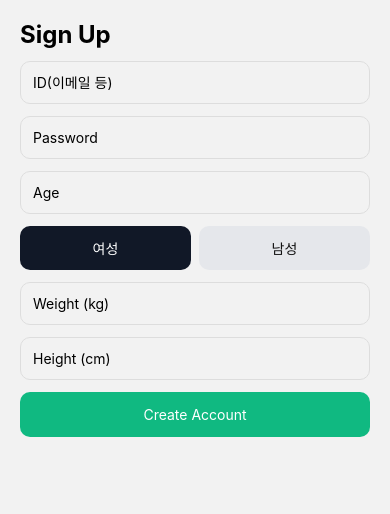
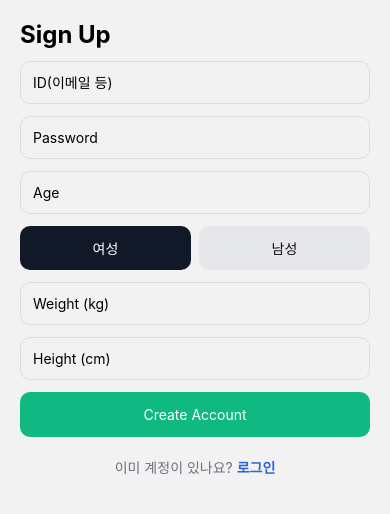
Before and after one commit to wonpoo999/teamproject, a React Native app in the folder frontend/: screen /Signup in a window 390 px wide. Shown: the top 514 px of the page. Built offline with nearby package versions, Linux system fonts and the light colour scheme; no server answers.

Commit message:
login nav

```diff
--- a/frontend/src/screens/HomeScreen.jsx
+++ b/frontend/src/screens/HomeScreen.jsx
@@ -1,18 +1,14 @@
 import { View, Text, Pressable, Image, ImageBackground } from 'react-native'
-import { useAuth } from '../context/AuthContext'
 import { useSafeAreaInsets } from 'react-native-safe-area-context'
 import { useNavigation } from '@react-navigation/native'
 
 export default function HomeScreen() {
-  const { user } = useAuth()
   const insets = useSafeAreaInsets()
   const nav = useNavigation()
 
   const Box = ({ label, src, to }) => (
     <Pressable onPress={() => nav.navigate(to)} style={{ alignItems: 'center', gap: 8 }}>
-      <View style={{ width: 96, height: 96, borderRadius: 28, backgroundColor: '#111827', alignItems: 'center', justifyContent: 'center' }}>
-        <Image source={src} style={{ width: 48, height: 48, resizeMode: 'contain' }} />
-      </View>
+      <Image source={src} style={{ width: 48, height: 48, resizeMode: 'contain' }} />
       <Text style={{ fontSize: 16 }}>{label}</Text>
     </Pressable>
   )
@@ -20,12 +16,11 @@ export default function HomeScreen() {
   return (
     <ImageBackground source={require('../../assets/background/home.png')} style={{ flex: 1 }} resizeMode="cover">
       <View style={{ flex: 1, paddingTop: insets.top + 24, paddingHorizontal: 24 }}>
-        <Text style={{ fontSize: 22, fontWeight: '700', marginBottom: 24 }}>{user ? `Hello, ${user.id}` : 'Home'}</Text>
         <View style={{ flex: 1, alignItems: 'center', justifyContent: 'center', gap: 24 }}>
           <View style={{ flexDirection: 'row', gap: 28 }}>
-            <Box label="프로필" src={require('../../assets/icons/profile.png')} to="Home" />
-            <Box label="카메라" src={require('../../assets/icons/camera.png')} to="Camera" />
-            <Box label="설정" src={require('../../assets/icons/setting.png')} to="Settings" />
+            <Box src={require('../../assets/icons/profile.png')} to="Home" />
+            <Box src={require('../../assets/icons/camera.png')} to="Camera" />
+            <Box src={require('../../assets/icons/setting.png')} to="Settings" />
           </View>
         </View>
       </View>
--- a/frontend/src/screens/SignupScreen.jsx
+++ b/frontend/src/screens/SignupScreen.jsx
@@ -51,6 +51,12 @@ export default function SignupScreen({ navigation }) {
         <TouchableOpacity onPress={onSubmit} disabled={loading} style={{ backgroundColor: '#10b981', padding: 14, borderRadius: 10, opacity: loading ? 0.6 : 1 }}>
           <Text style={{ color: '#fff', textAlign: 'center' }}>{loading ? 'Submitting…' : 'Create Account'}</Text>
         </TouchableOpacity>
+        <View style={{ flexDirection: 'row', justifyContent: 'center', alignItems: 'center', marginTop: 8 }}>
+          <Text style={{ color: '#6b7280' }}>이미 계정이 있나요? </Text>
+          <TouchableOpacity onPress={() => navigation.replace('Login')}>
+            <Text style={{ color: '#2563eb', fontWeight: '700' }}>로그인</Text>
+          </TouchableOpacity>
+        </View>
       </ScrollView>
     </KeyboardAvoidingView>
   )
```
